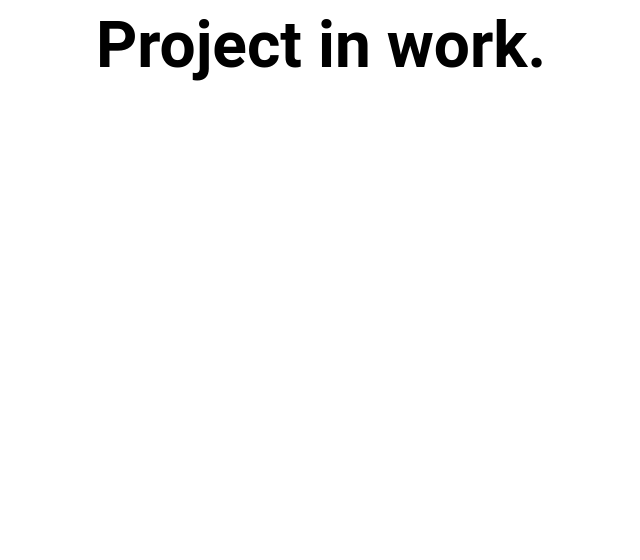
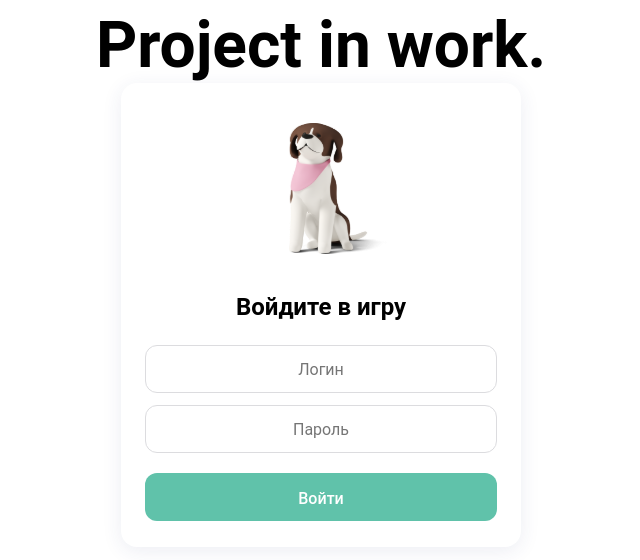
Before and after one commit to kl1mmm/tic-tac-toe-etagi, a Vue app: page / in a window 1280 px wide. Shown: the top 560 px of the page, without its empty margins (319-959 px from the left). Built offline with nearby package versions, Linux system fonts and the light colour scheme.

Commit message:
Auth+Navbar are emitted.

```diff
--- a/src/App.vue
+++ b/src/App.vue
@@ -1,9 +1,14 @@
 <template>
   <div style="font-size: 64px; font-weight: bolder;">Project in work.</div>
+  <MyAuth></MyAuth>
 </template>
 
 <script>
+import MyAuth from "@/components/UI/MyAuth";
 
+export default {
+  components: {MyAuth}
+}
 </script>
 
 <style>
--- /dev/null
+++ b/src/components/UI/MyAuth.vue
@@ -0,0 +1,67 @@
+<template>
+  <div class="screen">
+  <div class="block">
+    <img alt="Авторизация" class="dog" src="@/components/UI/pics/AuthDog.svg">
+    <div class="text">
+      Войдите в игру
+    </div>
+    <div class="login">
+      <InputText class="inp" type="text" placeholder="Логин" style="margin-top: 1.25em;"></InputText>
+      <InputText class="inp" type="password" placeholder="Пароль" style="margin-top: 0.75em"></InputText>
+    </div>
+    <MyButton class="logBtn">Войти</MyButton>
+  </div>
+  </div>
+</template>
+
+<script>
+import InputText from "@/components/UI/InputText";
+import MyButton from "@/components/UI/MyButton";
+
+export default {
+  name: "MyAuth",
+  components: {MyButton, InputText}
+}
+</script>
+
+<style scoped>
+.screen {
+  display: flex;
+  justify-content: center;
+  align-items: center;
+}
+.block {
+  width: 25em;
+  height: 29em;
+  box-shadow: 0 0.25em 1.25em rgba(44, 57, 121, 0.09);
+  border-radius: 16px;
+}
+
+.dog {
+  background: url("@/components/UI/pics/AuthDog.svg");
+  width: 8.25em;
+  height: 8.25em;
+  margin-top: 2.5em;
+}
+
+.text {
+  font-family: 'Roboto';
+  font-weight: 700;
+  font-size: 24px;
+  line-height: 150%;
+  text-align: center;
+  margin-top: 1.25em;
+}
+
+.inp {
+  width: 22em;
+  height: 3em;
+}
+
+.logBtn {
+  margin-top: 1.25em;
+  width: 22em;
+  height: 3em;
+}
+
+</style>
```
Also changed, not shown: src/components/UI/MyNavbar.vue (added, +70 -0 lines), src/components/UI/pics/AuthDog.svg (added).
